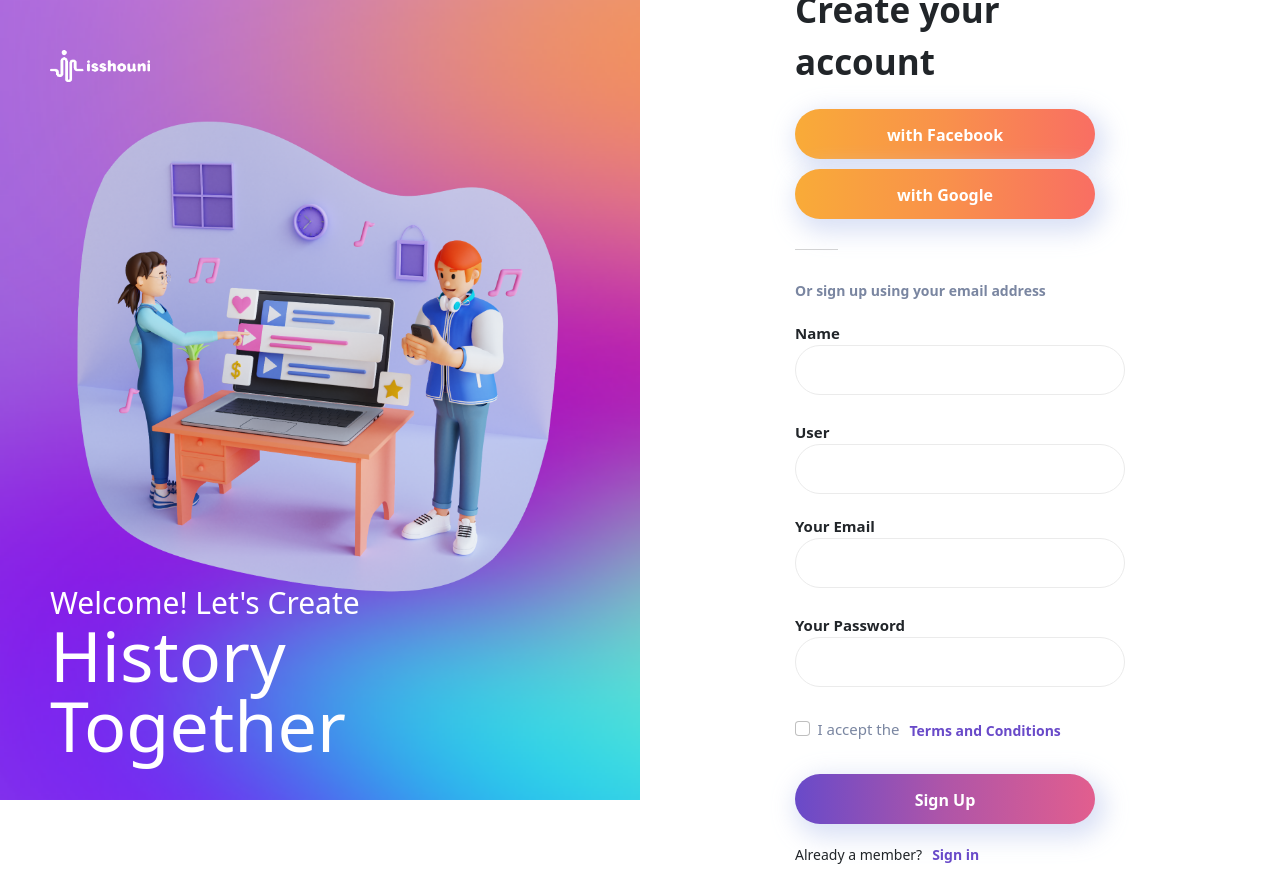
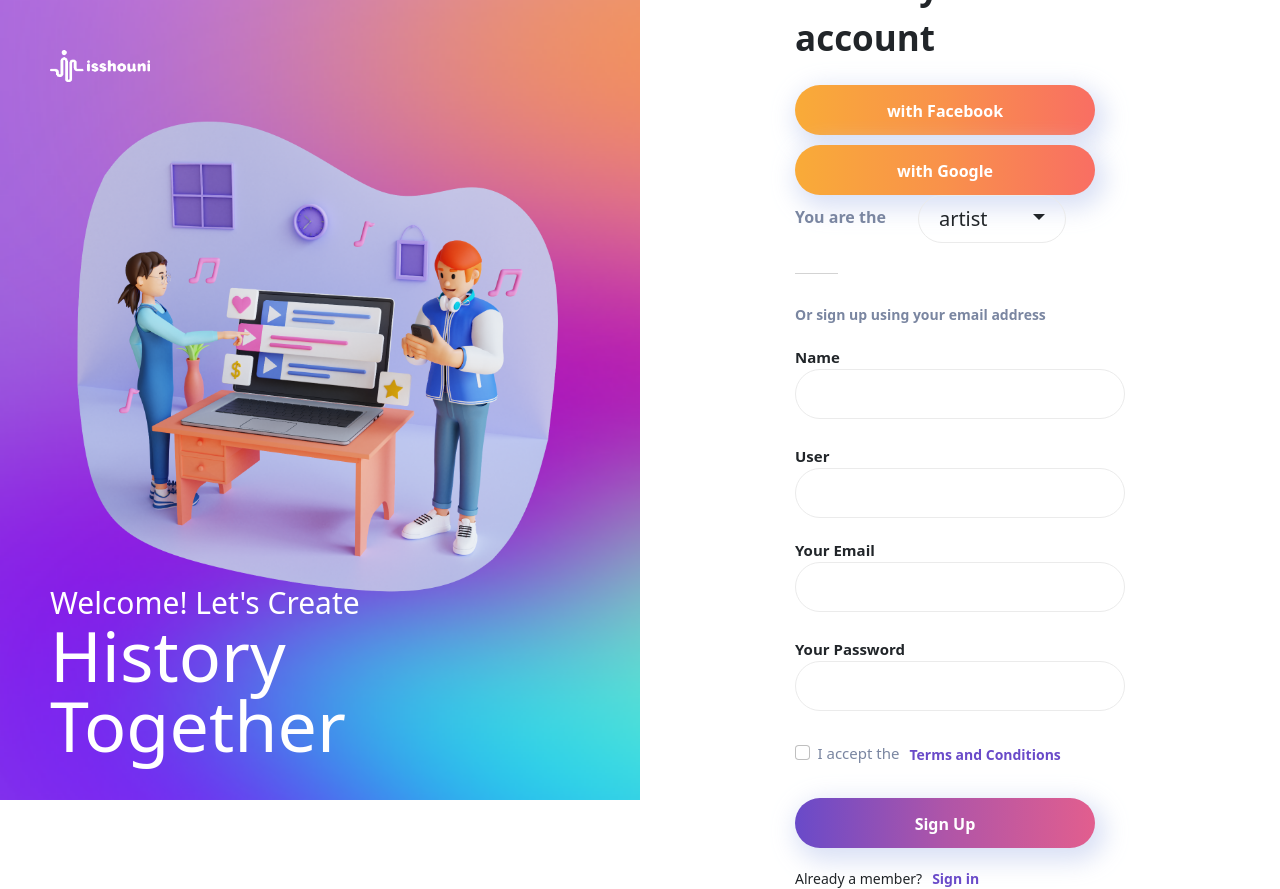
Before and after one commit to Dynamo-Apps/venue-web, a React (Create React App) app: page /register in a window 1280 px wide. Before the commit the page ends 865 px from the top, so only its background shows below. Built offline with nearby package versions, Linux system fonts and the light colour scheme.

Commit message:
added firebase 2

```diff
--- a/package.json
+++ b/package.json
@@ -9,6 +9,7 @@
     "@testing-library/user-event": "^13.5.0",
     "antd": "^5.0.0",
     "bootstrap": "^5.2.3",
+    "firebase": "^9.15.0",
     "formik": "^2.2.9",
     "localforage": "^1.10.0",
     "match-sorter": "^6.3.1",
--- a/src/App.js
+++ b/src/App.js
@@ -1,9 +1,10 @@
 import logo from "./logo.svg";
-import Routes from "../src/routes/Routes";
+import Routes from "./routes/routes";
 import { Button, DatePicker, Space, version } from "antd";
 import "bootstrap/dist/css/bootstrap.min.css";
 import "./App.css";
 import { ThemeProvider } from "react-bootstrap";
+import { app } from "./firebase-config";
 
 function App() {
   return (
--- a/src/pages/register/containers/register.jsx
+++ b/src/pages/register/containers/register.jsx
@@ -18,13 +18,24 @@ import InputGroup from "react-bootstrap/InputGroup";
 import { useState } from "react";
 import * as yup from "yup";
 import { Formik } from "formik";
+import Dropdown from "react-bootstrap/Dropdown";
+import {
+  getAuth,
+  signInWithEmailAndPassword,
+  createUserWithEmailAndPassword,
+  sendEmailVerification,
+} from "firebase/auth";
 
 export default function Root() {
-  const notify = () => toast("Please accept the term and agreements");
+  const notify = () => toast("Please accept the term and agreements...");
   const notifySuccess = () => toast("Success");
+  const notifyRegisterSuccess = () =>
+    toast("Email Successfully created. Please verify using your email...");
 
   const navigate = useNavigate();
   const [swt, setSwt] = useState("");
+  const [role, setRole] = useState("artist");
+
   const [validated, setValidated] = useState(true);
 
   const { height, width } = useWindowDimensions();
@@ -44,22 +55,67 @@ export default function Root() {
     },
   ];
 
-  // const renderDropDown = () => {
-  //   return (
-  //     <div style={{ flexDirection: "row", marginTop: 20 }}>
-  //       <Text> You are the </Text>
-  //       <Select
-  //         defaultValue="Fan"
-  //         style={{
-  //           width: 300,
-  //           marginLeft: 20,
-  //         }}
-  //         onChange={handleChange}
-  //         options={items}
-  //       />
-  //     </div>
-  //   );
-  // };
+  const handleAction = (id, email, password) => {
+    const authentication = getAuth();
+    if (id === 2) {
+      createUserWithEmailAndPassword(authentication, email, password)
+        .then((response) => {
+          console.log("createUserWithEmailAndPassword", response);
+          sendEmailVerification(response.user.auth.currentUser)
+            .then(() => {
+              notifyRegisterSuccess();
+              navigate("/");
+            })
+            .catch((err) => alert(err.message));
+          console.log(response);
+        })
+        .catch((e) => {
+          if (e.code === "auth/email-already-in-use") {
+            toast("Email is already in registered. Please try another...");
+          }
+        });
+    }
+  };
+  const renderDropDown = () => {
+    return (
+      <Dropdown style={{}}>
+        <Form.Label
+          style={{
+            marginRight: "2rem",
+
+            color: "rgba(122,134,161,1)",
+            fontSize: 16,
+            fontWeight: "700",
+          }}
+        >
+          You are the
+        </Form.Label>
+
+        <Dropdown.Toggle
+          variant="primary-outline"
+          size="lg"
+          id="dropdown-basic-button"
+        >
+          {role}
+        </Dropdown.Toggle>
+
+        <Dropdown.Menu>
+          <Dropdown.Item onClick={(val) => setRole("Fan")} href="#/action-1">
+            <Form.Label>Fan</Form.Label>
+          </Dropdown.Item>
+          <Dropdown.Item onClick={(val) => setRole("Artist")} href="#/action-2">
+            Artist
+          </Dropdown.Item>
+          <Dropdown.Item
+            onClick={(val) => setRole("Venue Manager")}
+            href="#/action-3"
+          >
+            Venue Manager
+          </Dropdown.Item>
+        </Dropdown.Menu>
+      </Dropdown>
+    );
+  };
   const schema = yup.object().shape({
     email: yup
       .string()
@@ -187,6 +243,8 @@ export default function Root() {
             </Button>
           </Col>
         </Row>
+
+        {renderDropDown()}
         <div
           id="border-line"
           style={{
@@ -220,7 +278,7 @@ export default function Root() {
             if (swt == "") {
               notify();
             } else {
-              notifySuccess();
+              handleAction(2, val.email, val.password);
             }
           }}
           initialValues={{
@@ -680,7 +738,8 @@ export default function Root() {
             {renderLeftView()}
           </Col>
           <Col
-            id="right-view" class="col-md-9 no-float"
+            id="right-view"
+            class="col-md-9 no-float"
             style={{
               height: "100vh",
               display: "flex",
--- a/src/pages/register/styles/register.css
+++ b/src/pages/register/styles/register.css
@@ -47,6 +47,17 @@ a {
   flex: 0 0 auto;
   width: 41.66666667%;
 } */
+#dropdown-basic-button::after {
+  margin-left: 2.255em !important;
+}
+
+#dropdown-basic-button {
+  border: 1px solid rgb(235, 235, 235) !important;
+  border-radius: 200px !important;
+  padding-left: 20px !important;
+  padding-right: 20px !important;
+
+}
 
 @media (max-width: 1398px) {
   #input-col-password {
--- a/src/routes/Routes.js
+++ b/src/routes/Routes.js
@@ -3,6 +3,8 @@ import { Button, DatePicker, Space, version } from "antd";
 import { createBrowserRouter, RouterProvider, Route } from "react-router-dom";
 import Login from "../pages/login/containers/login.jsx";
 import Register from "../pages/register/containers/register.jsx";
+import ConfirmEmail from "../pages/confim-email/containers/confirm-email.jsx";
+
 import ForgotPassword from "../pages/forgot/containers/forgot.jsx";
 
 import Home from "../pages/home/containers/home.jsx";
@@ -30,6 +32,11 @@ function Routes() {
       errorElement: <ErrorPage />,
     },
     {
+      path: "/confirm-email",
+      element: <ConfirmEmail />,
+      errorElement: <ErrorPage />,
+    },
+    {
       path: "/forgot-password",
       element: <ForgotPassword />,
     },
```
Also changed, not shown: 1 other file (tests, documents, lock files or other folders).
